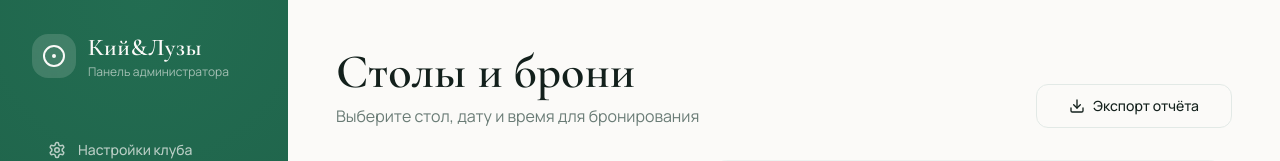
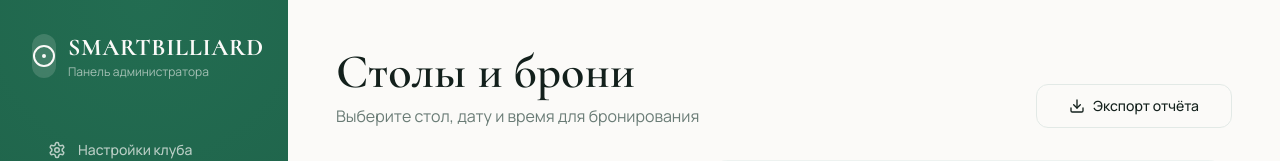
Before and after one commit to pr-poehali-dev/billiard-club-admin-panel, a React (Vite) app: page /tables in a window 1280 px wide. Shown: the top 161 px of the page. Built offline with nearby package versions, Linux system fonts and the light colour scheme; no server answers.

Commit message:
Обновление компонента

```diff
--- a/src/components/AdminLayout.tsx
+++ b/src/components/AdminLayout.tsx
@@ -25,7 +25,7 @@ const AdminLayout = ({ children, title, subtitle, actions }: AdminLayoutProps) =
             <Icon name="CircleDot" size={24} />
           </div>
           <div className="leading-tight hidden sm:block">
-            <p className="font-display text-2xl font-semibold tracking-wide">Кий&Лузы</p>
+            <p className="font-display text-2xl tracking-wide font-extrabold">SMARTBILLIARD</p>
             <p className="text-xs text-primary-foreground/60">Панель администратора</p>
           </div>
         </div>
```
